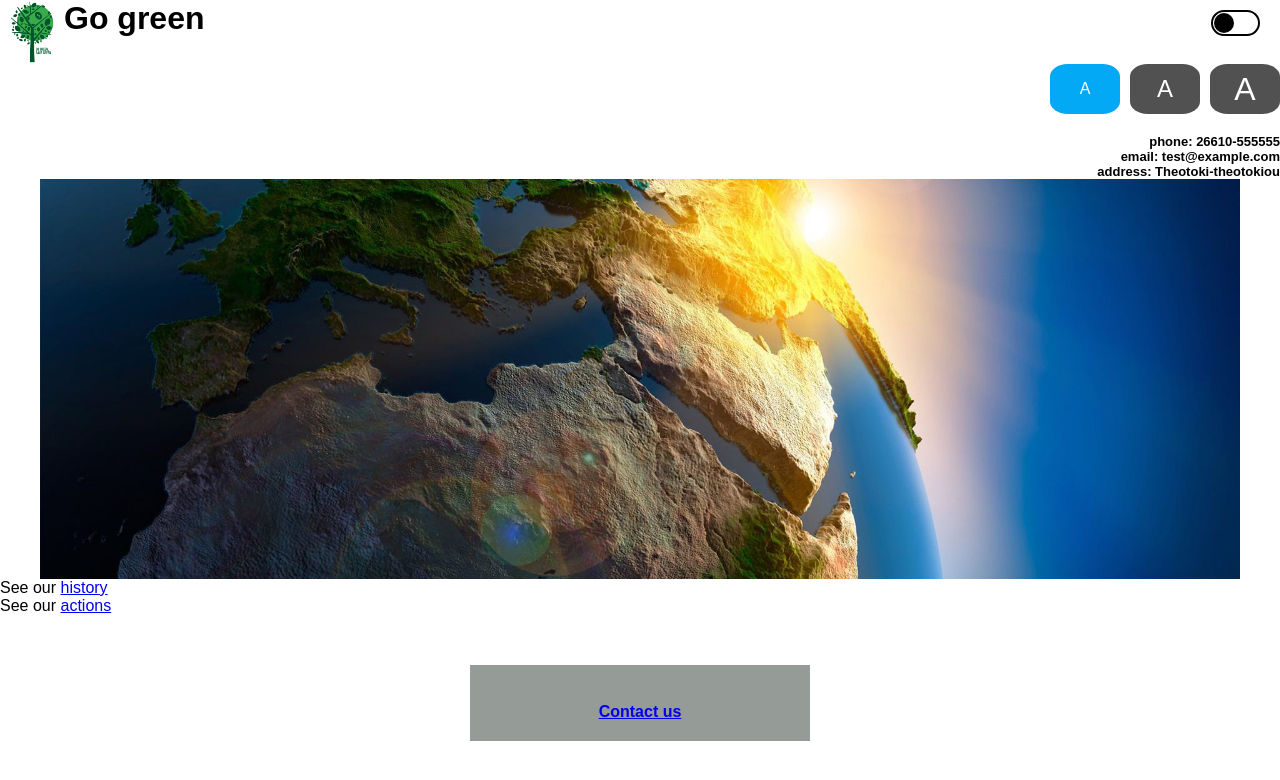
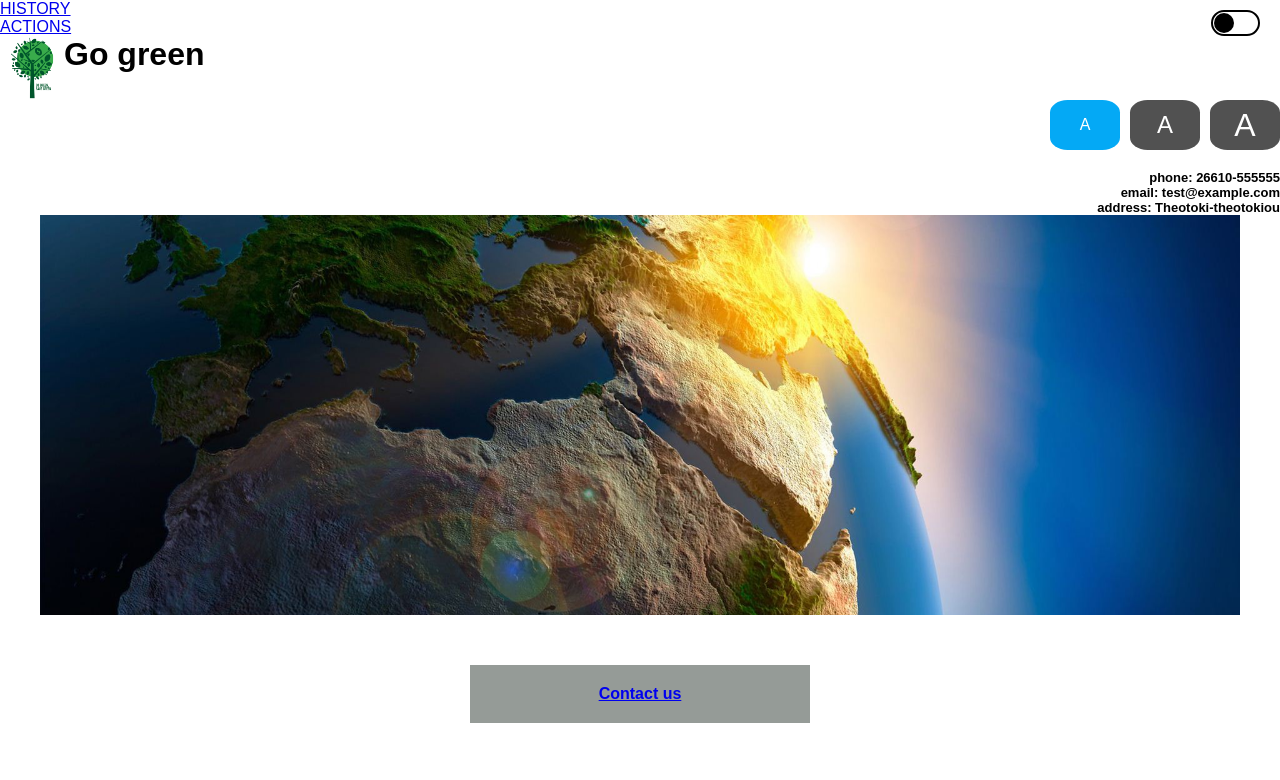
Before and after one commit to Angeloth1/InterbetTech, a plain HTML site: page index.html in a window 1280 px wide. Drawn offline with Linux system fonts and the light colour scheme.

Commit message:
Update index.html

```diff
--- a/index.html
+++ b/index.html
@@ -12,6 +12,14 @@
 
 <body>
     <main>
+        <!-- Navigation-->
+        <nav>
+            <ul>
+                <li><a href="history.html">HISTORY</a></li>
+                <li><a href="actions.html">ACTIONS</a> </li>
+            </ul>
+        </nav>
+        <!--main body-->
         <div class ="head">
             <img src="static\Go+Green+Save+Green_v2_profile+photo_4.19-01.jpg" alt="">
             <h1>Go green</h1>
@@ -39,17 +47,9 @@
                 <div class ="imgban" id="imgban1" ></div>
 
             </div>
-
-
-
-            <!--this is all the the links for the other pages -->
-            <div class="anchers" id="txt">
-                See our <a href="history.html">history</a><br>
-                See our <a href="actions.html">actions</a>
-                <!--This div is here because I want the contact us a to be in a box-->
-                <div class="contactPage">
-                    <br>
-                        <a href="join.html">Contact us</a>
+            <!--This div is here because I want the contact us a to be in a box-->
+            <div class="contactPage">
+                <a href="join.html">Contact us</a>
                 </div>
             </div>
             </main>
```
